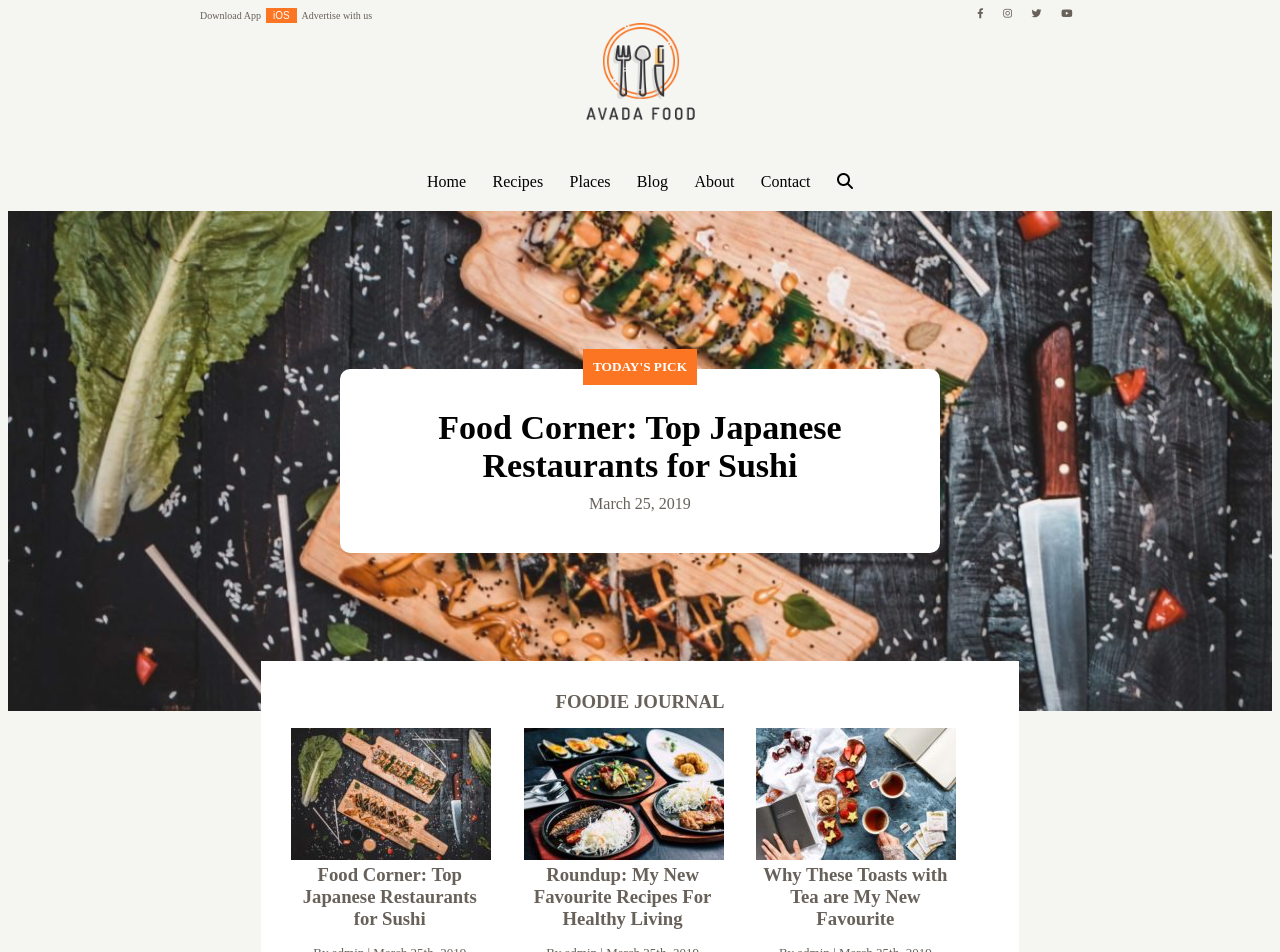
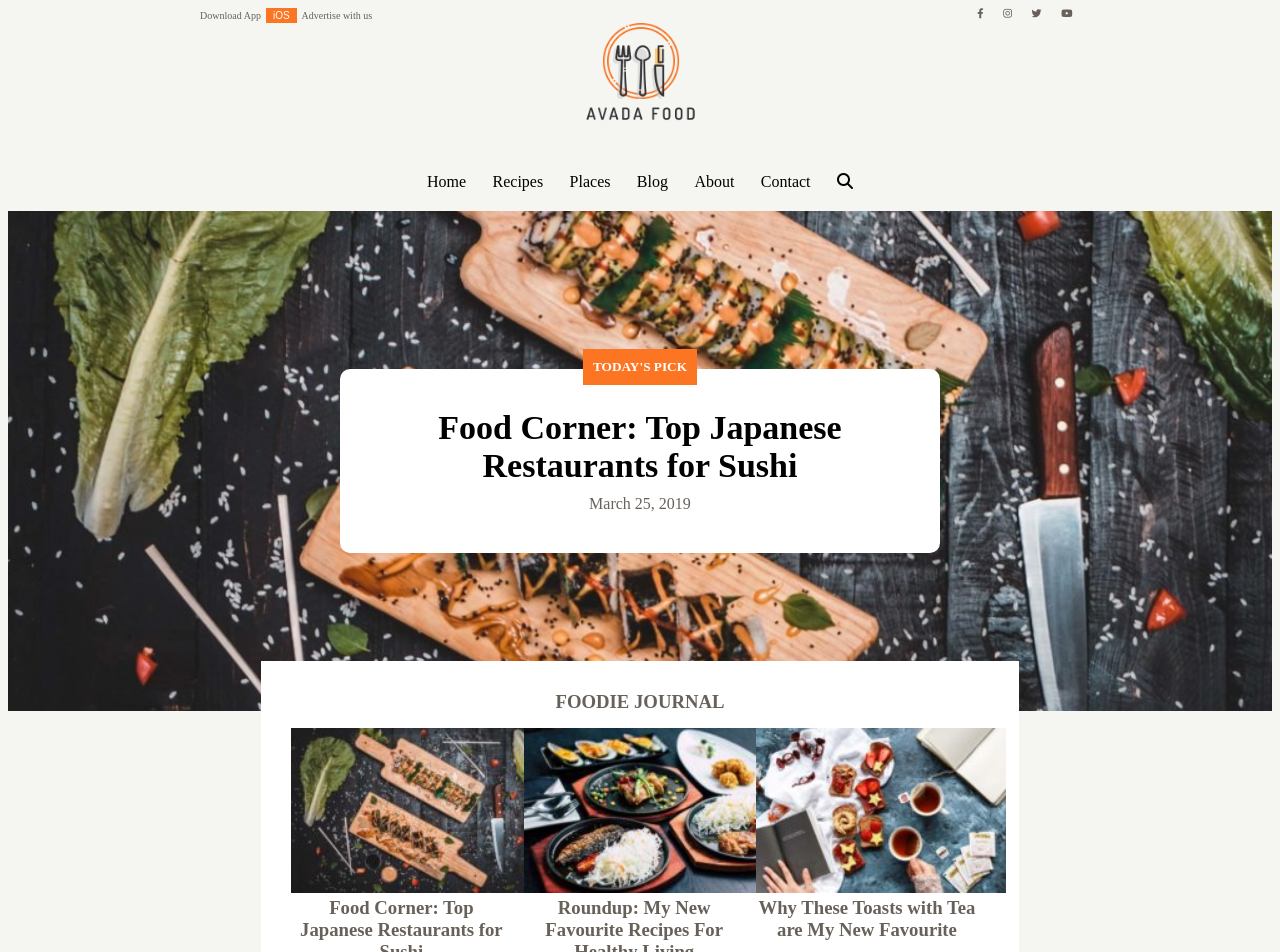
Before and after one commit to FRAALES/proj-html-vuejs, a Vue app: page / in a window 1280 px wide. Shown: the top 952 px of the page. Built offline with nearby package versions, Linux system fonts and the light colour scheme.

Commit message:
cards aggiustate

```diff
--- a/src/components/FoodCorner.vue
+++ b/src/components/FoodCorner.vue
@@ -154,9 +154,20 @@
 .card {
     width: calc(100% / 3);
 
+    .picture {
+        display: inline-block;
+        width: 250px;
+
+        img {
+            width: 100%;
+            height: 100%;
+            object-fit: cover;
+        }
+    }
+
     .didascalia {
         text-align: center;
-        max-width: 85%;
+        max-width: 95%;
     }
 
     .signature-didascalia {
```
